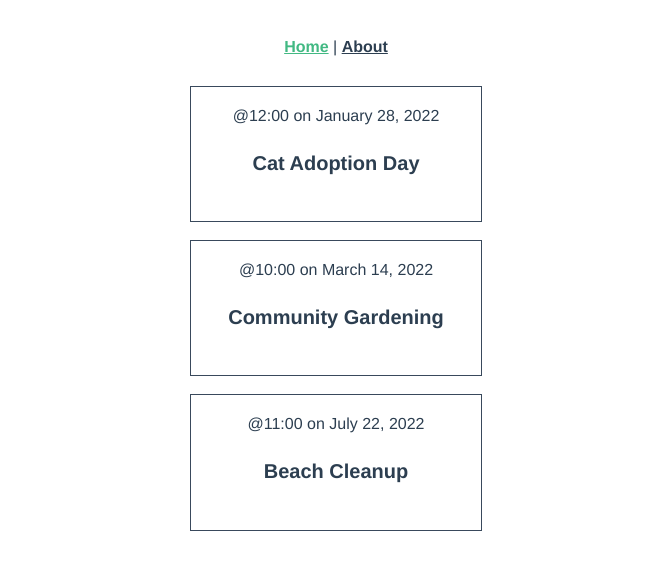
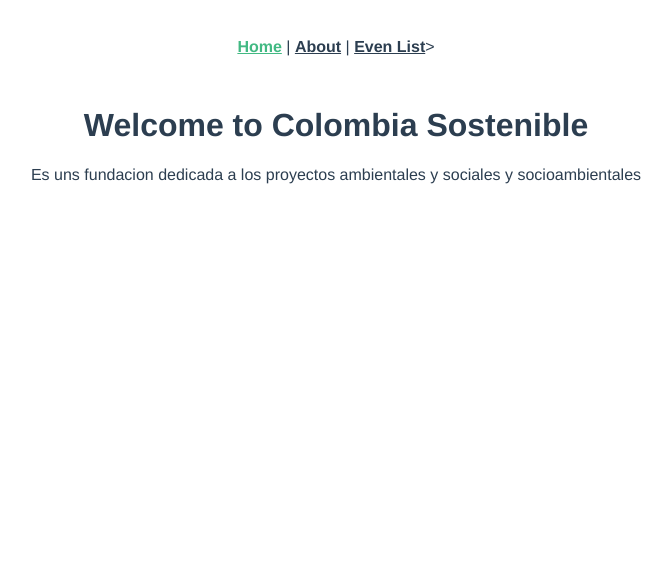
Before and after one commit to Code-Pop/Real-World_Vue-3, a Vue app: page / in a window 1280 px wide. Shown: the top 570 px of the page, without its empty margins (304-976 px from the left). Built offline with nearby package versions, Linux system fonts and the light colour scheme.

Commit message:
creando una nueva ruta y de eventlist

```diff
--- a/package.json
+++ b/package.json
@@ -1,6 +1,6 @@
 {
   "name": "real-world-vue",
-  "version": "0.1.0",
+  "version": "0.1.1",
   "private": true,
   "scripts": {
     "serve": "vue-cli-service serve",
--- a/src/App.vue
+++ b/src/App.vue
@@ -2,7 +2,8 @@
   <div id="app">
     <div id="nav">
       <router-link to="/">Home</router-link> |
-      <router-link to="/about">About</router-link>
+      <router-link to="/about">About</router-link> |
+      <router-link to="/event-list"> Even List</router-link>>
     </div>
     <router-view />
   </div>
--- a/src/router/index.js
+++ b/src/router/index.js
@@ -1,11 +1,17 @@
 import { createRouter, createWebHistory } from 'vue-router'
 import Home from '../views/Home.vue'
+import EventList from '../views/EventList.vue'
 
 const routes = [
   {
     path: '/',
     name: 'Home',
     component: Home
+  },
+  {
+    path: '/event-list',
+    name: 'Event List',
+    component: EventList
   },
   {
     path: '/about',
--- a/src/views/Home.vue
+++ b/src/views/Home.vue
@@ -1,64 +1,9 @@
 <template>
-  <div class="events">
-    <EventCard v-for="event in events" :key="event.id" :event="event" />
+  <div>
+    <h1>Welcome to Colombia Sostenible</h1>
+    <p>
+      Es uns fundacion dedicada a los proyectos ambientales y sociales y
+      socioambientales
+    </p>
   </div>
 </template>
-
-<script>
-// @ is an alias to /src
-import EventCard from '@/components/EventCard.vue'
-
-export default {
-  name: 'Home',
-  components: {
-    EventCard
-  },
-  data() {
-    return {
-      events: [
-        {
-          id: 5928101,
-          category: 'animal welfare',
-          title: 'Cat Adoption Day',
-          description: 'Find your new feline friend at this event.',
-          location: 'Meow Town',
-          date: 'January 28, 2022',
-          time: '12:00',
-          petsAllowed: true,
-          organizer: 'Kat Laydee'
-        },
-        {
-          id: 4582797,
-          category: 'food',
-          title: 'Community Gardening',
-          description: 'Join us as we tend to the community edible plants.',
-          location: 'Flora City',
-          date: 'March 14, 2022',
-          time: '10:00',
-          petsAllowed: true,
-          organizer: 'Fern Pollin'
-        },
-        {
-          id: 8419988,
-          category: 'sustainability',
-          title: 'Beach Cleanup',
-          description: 'Help pick up trash along the shore.',
-          location: 'Playa Del Carmen',
-          date: 'July 22, 2022',
-          time: '11:00',
-          petsAllowed: false,
-          organizer: 'Carey Wales'
-        }
-      ]
-    }
-  }
-}
-</script>
-
-<style scoped>
-.events {
-  display: flex;
-  flex-direction: column;
-  align-items: center;
-}
-</style>
```
